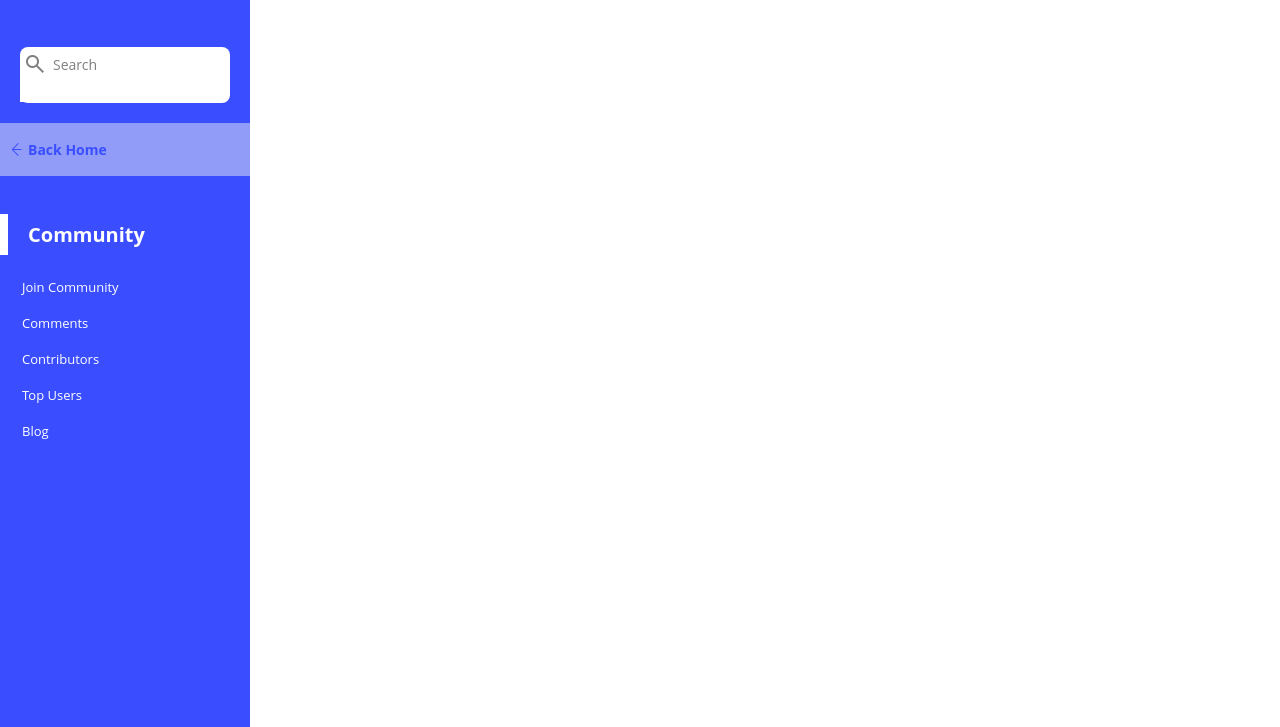
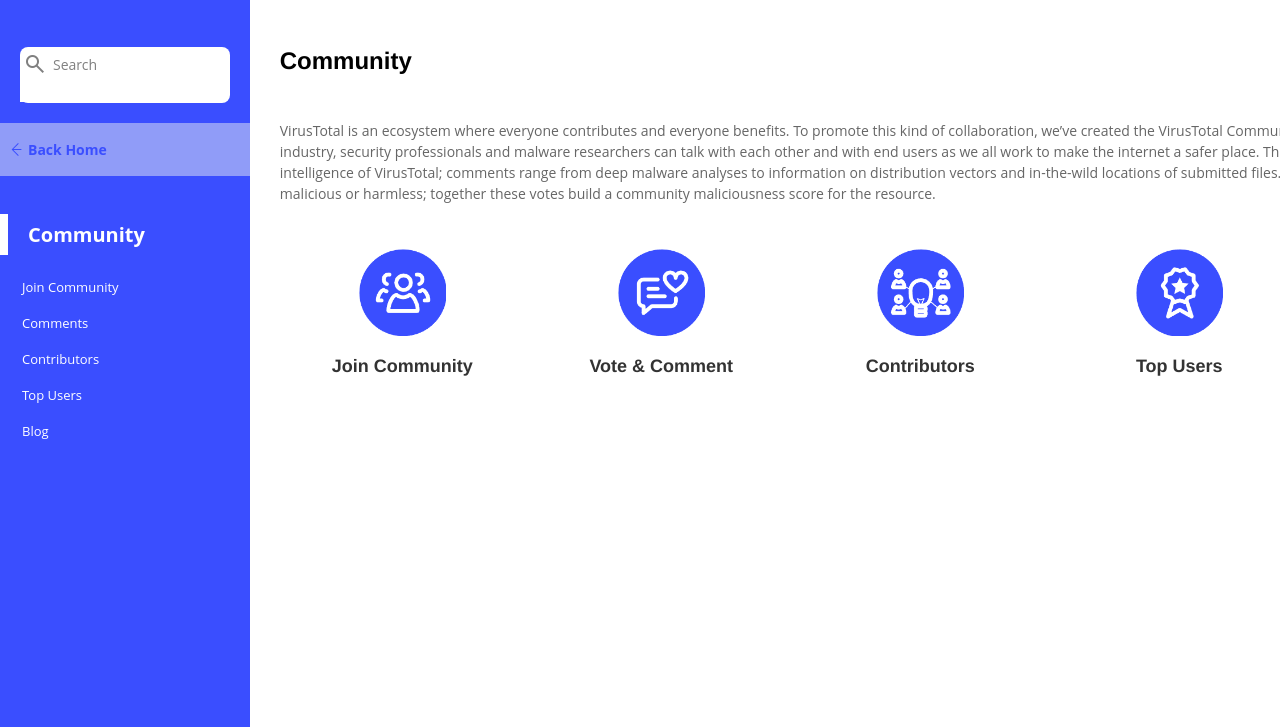
Before and after one commit to amaterueugene/virustotal-front-clone, a plain HTML site: page community/community.html in a window 1280 px wide. Shown: the part 73-800 px from the top of the page. Drawn offline with nearby package versions, Linux system fonts and the light colour scheme.

Commit message:
Finished Main Community Page

```diff
--- a/community/community.css
+++ b/community/community.css
@@ -18,6 +18,12 @@
     scroll-behavior: smooth;
     font-family: Open Sans;
     font-size: 13px;
+}
+
+h1 {
+    font-family: 'Helvetica Neue', Arial, Helvetica, sans-serif;
+    font-size: 24px;
+    font-weight: bold;
 }
 
 .canvas {
@@ -167,3 +173,53 @@
     position: absolute;
     right: 20px;
 }
+
+.textbox {
+    width: 1265px;
+    margin: 30px 0px 0px 30px;
+}
+
+.community-title {
+    margin-bottom: 45px;
+}
+
+.additional-info {
+    line-height: 150%;
+    font-size: 14px;
+    color: #666666;
+}
+
+.path-img {
+    height: 87px;
+    width: 87px;
+    background-color: transparent;
+}
+
+.paths-box {
+    margin-top: 40px;
+    display: flex;
+    text-align: center;
+}
+
+.path-itembox p {
+    font-family: 'Helvetica Neue', Arial, Helvetica, sans-serif;
+    color: #333333;
+    line-height: 1.5;
+    font-size: 18px;
+    font-weight: 600;
+    margin-top: 12px;
+    width: 145px;
+}
+
+.path-itembox {
+    padding: 5px 50px 20px 50px;
+    margin: 0px 7px;
+}
+
+.path-itembox:hover {
+    background-color: #dcdcdc60;
+}
+
+.first-pathbox {
+    margin-left: 30px;
+}
--- a/community/community.html
+++ b/community/community.html
@@ -44,6 +44,34 @@
                     <p>> Community</p>
                     <a id="contact-us-btn" href="#">Contact us</a>
                 </div>
+                <div class="textbox">
+                    <h1 class="community-title">Community</h1>
+                    <p class="additional-info">
+                        VirusTotal is an ecosystem where everyone contributes and everyone benefits. To promote this kind of collaboration, we’ve created the VirusTotal Community: a space where the antivirus industry, security professionals and malware researchers can talk with each other and with end users as we all work to make the internet a safer place. This community now acts as the collective intelligence of VirusTotal; comments range from deep malware analyses to information on distribution vectors and in-the-wild locations of submitted files. Files and URLs can be voted as malicious or harmless; together these votes build a community maliciousness score for the resource.
+                    </p>
+                </div>
+                <div class="paths-box">
+                    <div class="path-itembox first-pathbox">
+                        <img class="path-img" src="img/join_comm_icon.png" alt="">
+                        <p>Join Community</p>
+                    </div>
+                    <div class="path-itembox">
+                        <img class="path-img" src="img/vote-icon.png" alt="">
+                        <p>Vote & Comment</p>
+                    </div>
+                    <div class="path-itembox">
+                        <img class="path-img" src="img/contributors-icon.png" alt="">
+                        <p>Contributors</p>
+                    </div>
+                    <div class="path-itembox">
+                        <img class="path-img" src="img/top-users-icon.png" alt="">
+                        <p>Top Users</p>
+                    </div>
+                    <div class="path-itembox">
+                        <img class="path-img" src="img/blog-icon.png" alt="">
+                        <p>Blog</p>
+                    </div>
+                </div>
             </div>
         </div>
     </div>
```
